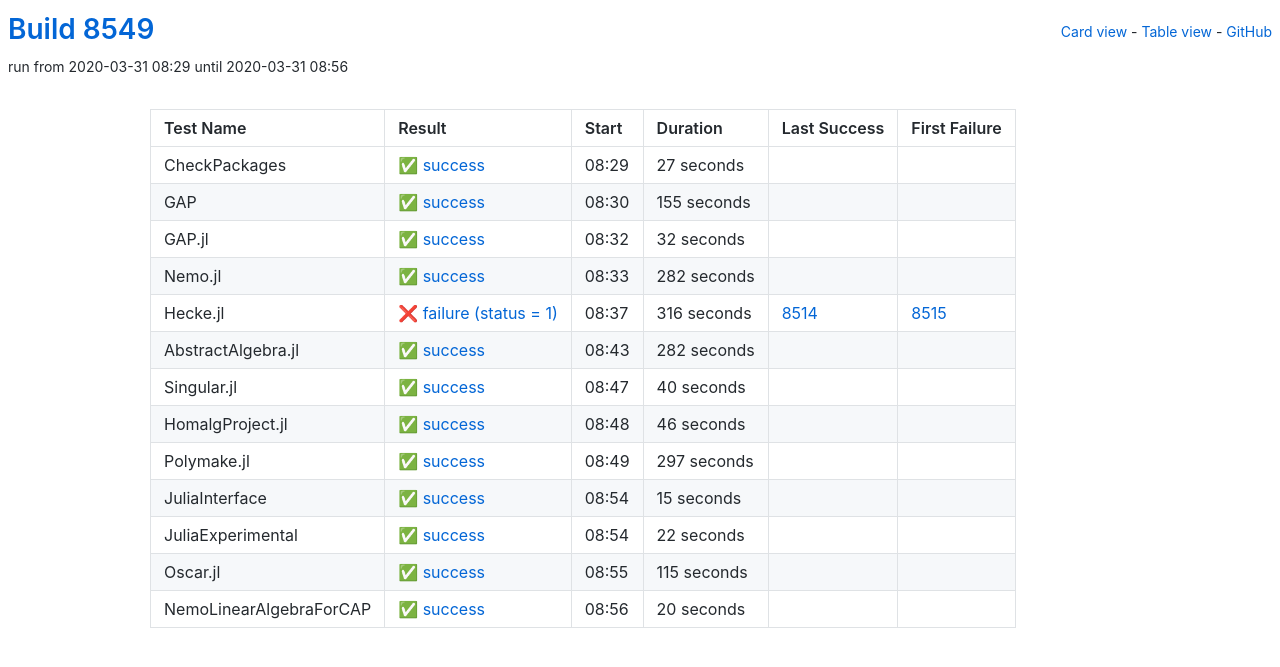
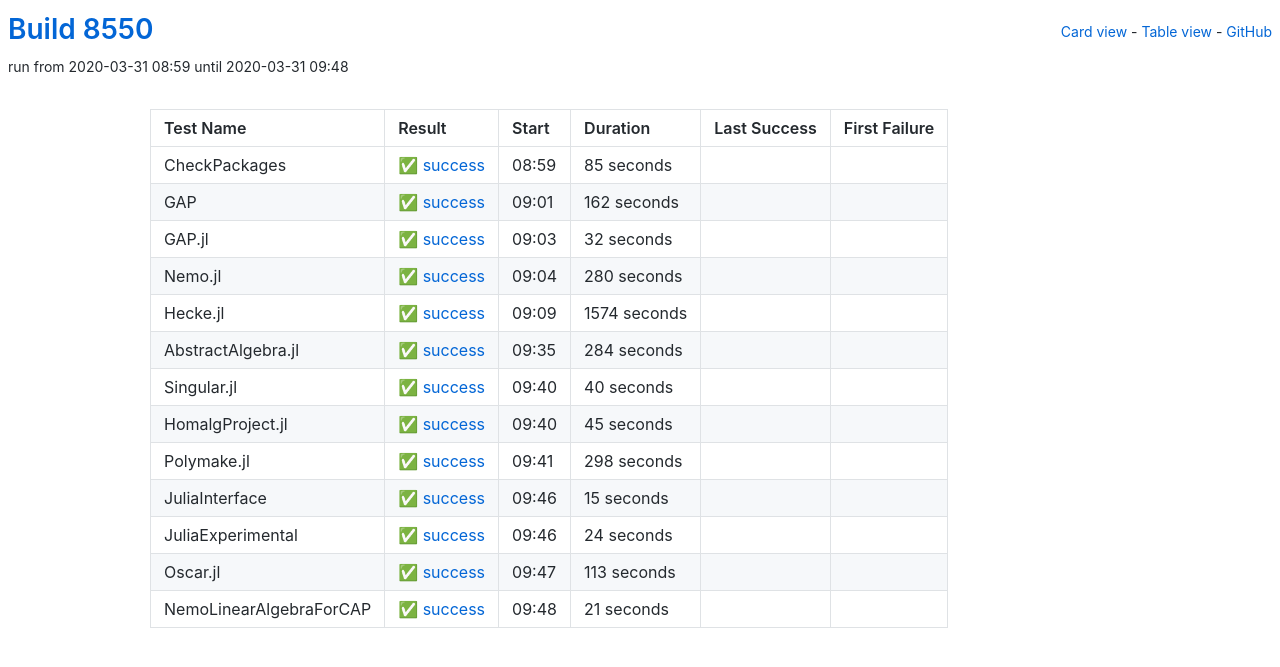
Before and after one commit to oscar-system/oscar-ci-status, a Jekyll site: the page built from table.html, in a window 1280 px wide. Shown: the top 667 px of the page. Built offline with Jekyll 4.4.1, drawn with Linux system fonts in a browser that asks for light colours.

Commit message:
Build 8550

```diff
--- a/_data/ci.yml
+++ b/_data/ci.yml
@@ -1,27 +1,27 @@
-build: 8549
-build_url: https://oscarci.mathematik.uni-kl.de/job/oscar/8549/
+build: 8550
+build_url: https://oscarci.mathematik.uni-kl.de/job/oscar/8550/
 job: oscar
 tests:
-- duration: 27
+- duration: 85
   exitcode: 0
   first_failure: false
   first_failure_url: null
   last_success: false
   last_success_url: null
-  log: https://oscarci.mathematik.uni-kl.de/job/oscar/8549/artifact/logs/build-8549/CheckPackages.log
+  log: https://oscarci.mathematik.uni-kl.de/job/oscar/8550/artifact/logs/build-8550/CheckPackages.log
   name: CheckPackages
-  start: 2020-03-31 08:29
+  start: 2020-03-31 08:59
   status: success
   success: true
-- duration: 155
+- duration: 162
   exitcode: 0
   first_failure: false
   first_failure_url: null
   last_success: false
   last_success_url: null
-  log: https://oscarci.mathematik.uni-kl.de/job/oscar/8549/artifact/logs/build-8549/GAP.log
+  log: https://oscarci.mathematik.uni-kl.de/job/oscar/8550/artifact/logs/build-8550/GAP.log
   name: GAP
-  start: 2020-03-31 08:30
+  start: 2020-03-31 09:01
   status: success
   success: true
 - duration: 32
@@ -30,42 +30,42 @@
   first_failure_url: null
   last_success: false
   last_success_url: null
-  log: https://oscarci.mathematik.uni-kl.de/job/oscar/8549/artifact/logs/build-8549/GAP.jl.log
+  log: https://oscarci.mathematik.uni-kl.de/job/oscar/8550/artifact/logs/build-8550/GAP.jl.log
   name: GAP.jl
-  start: 2020-03-31 08:32
+  start: 2020-03-31 09:03
   status: success
   success: true
-- duration: 282
+- duration: 280
   exitcode: 0
   first_failure: false
   first_failure_url: null
   last_success: false
   last_success_url: null
-  log: https://oscarci.mathematik.uni-kl.de/job/oscar/8549/artifact/logs/build-8549/Nemo.jl.log
+  log: https://oscarci.mathematik.uni-kl.de/job/oscar/8550/artifact/logs/build-8550/Nemo.jl.log
   name: Nemo.jl
-  start: 2020-03-31 08:33
+  start: 2020-03-31 09:04
   status: success
   success: true
-- duration: 316
-  exitcode: 1
-  first_failure: 8515
-  first_failure_url: https://oscarci.mathematik.uni-kl.de/job/oscar/8515/
-  last_success: 8514
-  last_success_url: https://oscarci.mathematik.uni-kl.de/job/oscar/8514/
-  log: https://oscarci.mathematik.uni-kl.de/job/oscar/8549/artifact/logs/build-8549/Hecke.jl.log
-  name: Hecke.jl
-  start: 2020-03-31 08:37
-  status: failure
-  success: false
-- duration: 282
+- duration: 1574
   exitcode: 0
   first_failure: false
   first_failure_url: null
   last_success: false
   last_success_url: null
-  log: https://oscarci.mathematik.uni-kl.de/job/oscar/8549/artifact/logs/build-8549/AbstractAlgebra.jl.log
+  log: https://oscarci.mathematik.uni-kl.de/job/oscar/8550/artifact/logs/build-8550/Hecke.jl.log
+  name: Hecke.jl
+  start: 2020-03-31 09:09
+  status: success
+  success: true
+- duration: 284
+  exitcode: 0
+  first_failure: false
+  first_failure_url: null
+  last_success: false
+  last_success_url: null
+  log: https://oscarci.mathematik.uni-kl.de/job/oscar/8550/artifact/logs/build-8550/AbstractAlgebra.jl.log
   name: AbstractAlgebra.jl
-  start: 2020-03-31 08:43
+  start: 2020-03-31 09:35
   status: success
   success: true
 - duration: 40
@@ -74,31 +74,31 @@
   first_failure_url: null
   last_success: false
   last_success_url: null
-  log: https://oscarci.mathematik.uni-kl.de/job/oscar/8549/artifact/logs/build-8549/Singular.jl.log
+  log: https://oscarci.mathematik.uni-kl.de/job/oscar/8550/artifact/logs/build-8550/Singular.jl.log
   name: Singular.jl
-  start: 2020-03-31 08:47
+  start: 2020-03-31 09:40
   status: success
   success: true
-- duration: 46
+- duration: 45
   exitcode: 0
   first_failure: false
   first_failure_url: null
   last_success: false
   last_success_url: null
-  log: https://oscarci.mathematik.uni-kl.de/job/oscar/8549/artifact/logs/build-8549/HomalgProject.jl.log
+  log: https://oscarci.mathematik.uni-kl.de/job/oscar/8550/artifact/logs/build-8550/HomalgProject.jl.log
   name: HomalgProject.jl
-  start: 2020-03-31 08:48
+  start: 2020-03-31 09:40
   status: success
   success: true
-- duration: 297
+- duration: 298
   exitcode: 0
   first_failure: false
   first_failure_url: null
   last_success: false
   last_success_url: null
-  log: https://oscarci.mathematik.uni-kl.de/job/oscar/8549/artifact/logs/build-8549/Polymake.jl.log
+  log: https://oscarci.mathematik.uni-kl.de/job/oscar/8550/artifact/logs/build-8550/Polymake.jl.log
   name: Polymake.jl
-  start: 2020-03-31 08:49
+  start: 2020-03-31 09:41
   status: success
   success: true
 - duration: 15
@@ -107,41 +107,41 @@
   first_failure_url: null
   last_success: false
   last_success_url: null
-  log: https://oscarci.mathematik.uni-kl.de/job/oscar/8549/artifact/logs/build-8549/JuliaInterface.log
+  log: https://oscarci.mathematik.uni-kl.de/job/oscar/8550/artifact/logs/build-8550/JuliaInterface.log
   name: JuliaInterface
-  start: 2020-03-31 08:54
+  start: 2020-03-31 09:46
   status: success
   success: true
-- duration: 22
+- duration: 24
   exitcode: 0
   first_failure: false
   first_failure_url: null
   last_success: false
   last_success_url: null
-  log: https://oscarci.mathematik.uni-kl.de/job/oscar/8549/artifact/logs/build-8549/JuliaExperimental.log
+  log: https://oscarci.mathematik.uni-kl.de/job/oscar/8550/artifact/logs/build-8550/JuliaExperimental.log
   name: JuliaExperimental
-  start: 2020-03-31 08:54
+  start: 2020-03-31 09:46
   status: success
   success: true
-- duration: 115
+- duration: 113
   exitcode: 0
   first_failure: false
   first_failure_url: null
   last_success: false
   last_success_url: null
-  log: https://oscarci.mathematik.uni-kl.de/job/oscar/8549/artifact/logs/build-8549/Oscar.jl.log
+  log: https://oscarci.mathematik.uni-kl.de/job/oscar/8550/artifact/logs/build-8550/Oscar.jl.log
   name: Oscar.jl
-  start: 2020-03-31 08:55
+  start: 2020-03-31 09:47
   status: success
   success: true
-- duration: 20
+- duration: 21
   exitcode: 0
   first_failure: false
   first_failure_url: null
   last_success: false
   last_success_url: null
-  log: https://oscarci.mathematik.uni-kl.de/job/oscar/8549/artifact/logs/build-8549/NemoLinearAlgebraForCAP.log
+  log: https://oscarci.mathematik.uni-kl.de/job/oscar/8550/artifact/logs/build-8550/NemoLinearAlgebraForCAP.log
   name: NemoLinearAlgebraForCAP
-  start: 2020-03-31 08:56
+  start: 2020-03-31 09:48
   status: success
   success: true
```
Also changed, not shown: README.md.
